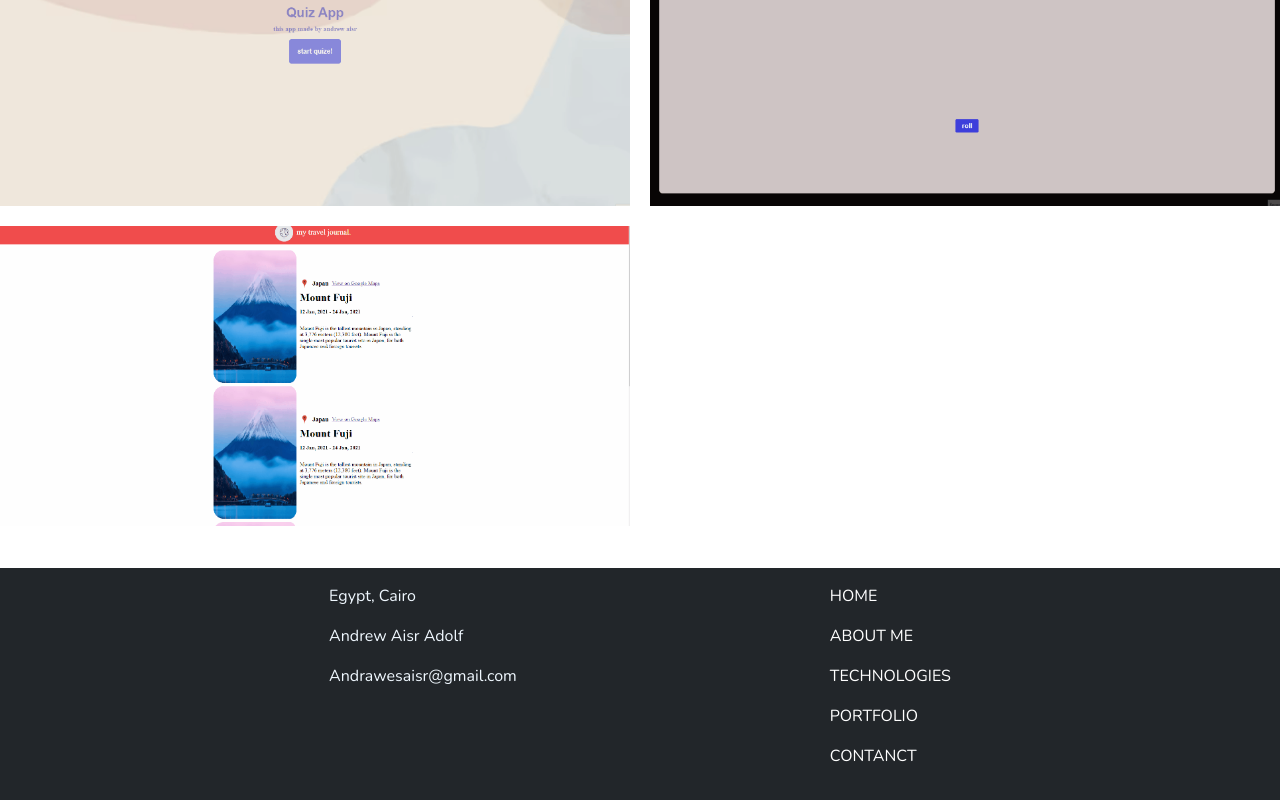
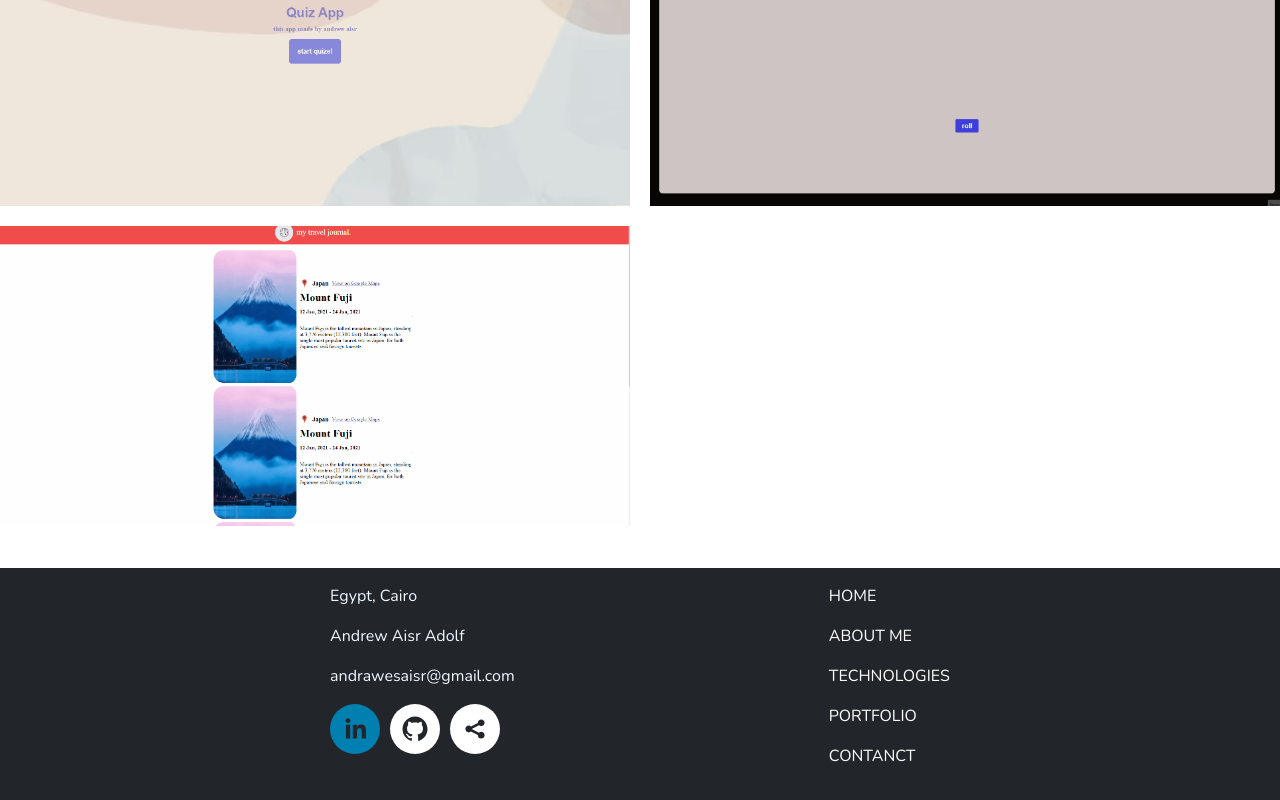
Before and after one commit to andrawesaisr/my-portfolio, a React (Create React App) app: page / in a window 1280 px wide. Shown: the part 3659-4459 px from the top of the page. Built offline with nearby package versions, Linux system fonts and the light colour scheme.

Commit message:
adding social icons

```diff
--- a/package.json
+++ b/package.json
@@ -8,11 +8,11 @@
     "@testing-library/user-event": "^13.5.0",
     "bootstrap": "^5.2.3",
     "devicon-react-svg": "^0.2.4",
-    "particles.js": "^2.0.0",
     "react": "^18.2.0",
     "react-bootstrap": "^2.7.0",
     "react-dom": "^18.2.0",
     "react-scripts": "5.0.1",
+    "react-social-icons": "^5.15.0",
     "react-tsparticles": "^2.8.0",
     "react-typed": "1.2.0",
     "web-vitals": "^2.1.4"
--- a/src/screens/contact/Contact.js
+++ b/src/screens/contact/Contact.js
@@ -1,6 +1,7 @@
 import React from 'react'
 import './contact.css'
  import {navigationLinks} from '../../helpers/navigationLinks'
+ import { SocialIcon } from 'react-social-icons';
 function createLinks() {
     return navigationLinks.map((e, idx) => (
       <p key={idx}><a href={e.ref}>{e.name}</a></p>
@@ -14,7 +15,12 @@ function createLinks() {
           <div>
             <p>Egypt, Cairo</p>
             <p>Andrew Aisr Adolf</p>
-            <p>Andrawesaisr@gmail.com</p>
+            <p>andrawesaisr@gmail.com</p>
+            <div className='social_icons'>
+            <SocialIcon url="https://www.linkedin.com/in/andrew-aisr-49696220b/" target="_blank" />
+            <SocialIcon url="https://github.com/Andrawesaisr?tab=repositories"  bgColor="white" target="_blank"/>
+            <SocialIcon url="https://leetcode.com/andrewAisr/"  bgColor="white" target="_blank" />
+            </div>
           </div>
           <div>
             {createLinks()}
--- a/src/screens/contact/contact.css
+++ b/src/screens/contact/contact.css
@@ -17,7 +17,15 @@
 
   .contactMe__data__links a:hover {
     color: var(--light-color);
+
   }
+  .social_icons{
+    display: flex;
+    flex-direction: row;
+    gap:10px;
+  }
+
+
 
   @media only screen and (max-width: 600px){
     .contactMe__data__links {
```
Also changed, not shown: 12 other files (tests, documents, lock files or other folders).
